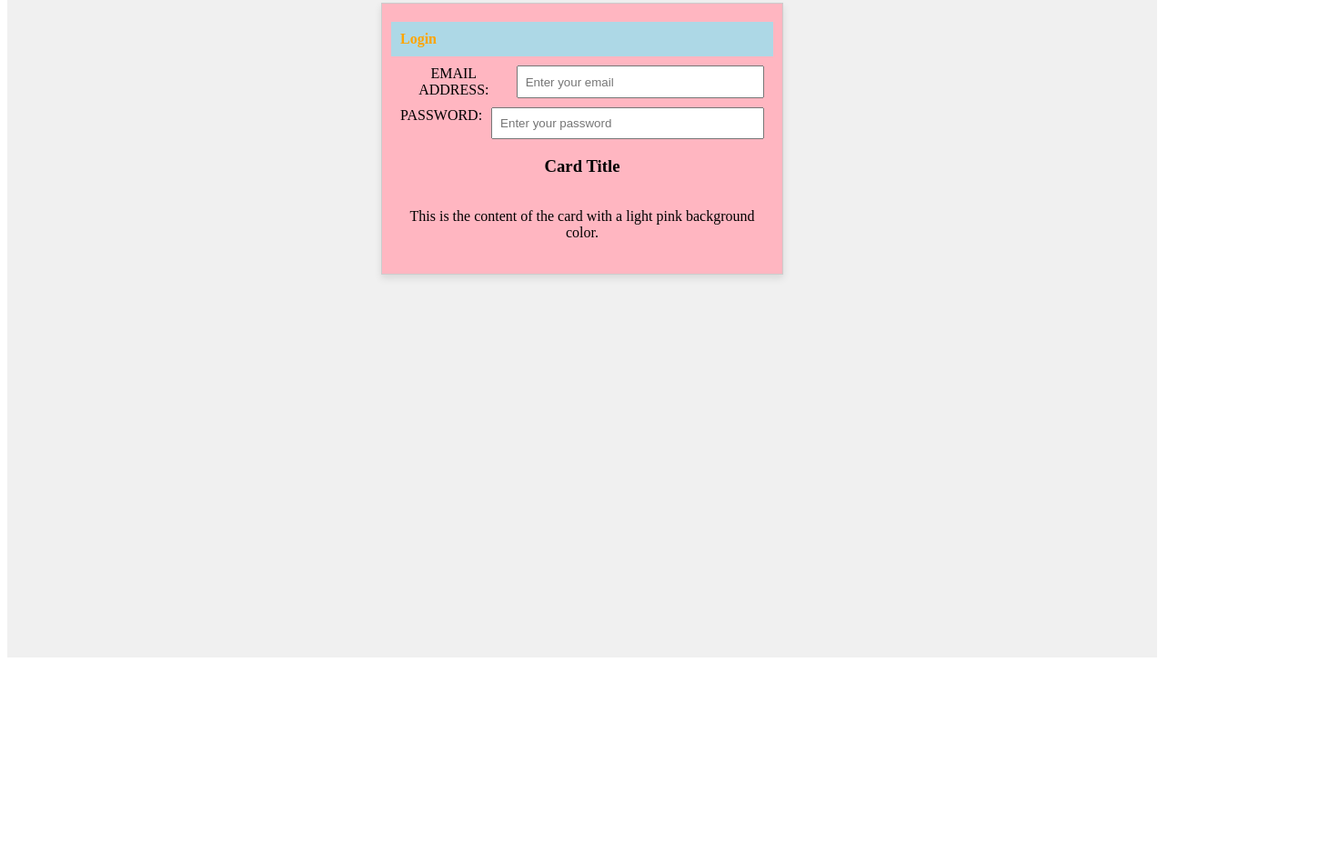
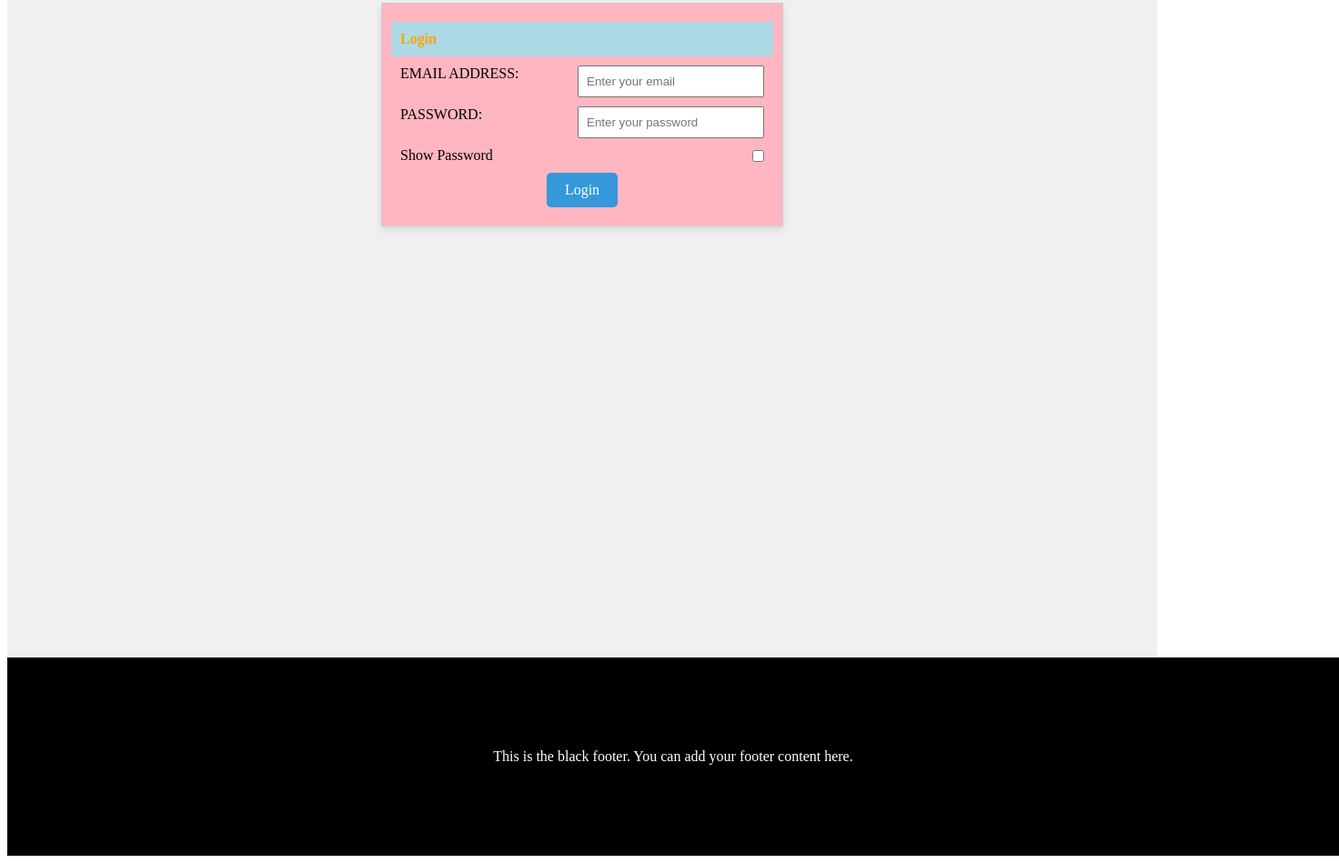
Before and after one commit to BevanMkhabele/Arts-Sketches, a plain HTML site: page index.html in a window 1280 px wide. Shown: the part 377-1326 px from the top of the page at 91% size, 1472 px wide, since content can reach past the window. Before the commit the page ends 1108 px from the top, so only its background shows below. Drawn offline with Linux system fonts and the light colour scheme.

Commit message:
Update index.html

```diff
--- a/index.html
+++ b/index.html
@@ -109,12 +109,51 @@
         }
 
         .input-div label {
+            width: 50%;
+            text-align: left;
             margin-right: 10px;
         }
 
         .input-div input {
-            width: 70%; /* Adjust the width as needed */
+            width: 50%; /* Adjust the width as needed */
             padding: 8px;
+        }
+
+        /* Style for the show password checkbox */
+        .show-password {
+            display: flex;
+            align-items: center;
+            justify-content: space-between; /* Align items with space between them */
+            margin-top: 10px;
+            width: 100%; /* Full width for the input div */
+        }
+
+        .show-password label {
+            margin: 0; /* Remove margin */
+        }
+
+        .show-password input {
+            margin: 0; /* Remove margin */
+        }
+
+        /* Style for the login button */
+        .login-button {
+            margin-top: 10px;
+            background-color: #3498db;
+            color: #fff;
+            padding: 10px 20px;
+            cursor: pointer;
+            border: none;
+            border-radius: 5px;
+        }
+
+        /* Style for the black footer */
+        footer {
+            background-color: #000; /* Black background color */
+            color: #fff; /* White text color */
+            text-align: center;
+            padding: 100px; /* Increased padding for a taller footer */
+            width: 100%;
         }
     </style>
 </head>
@@ -174,12 +213,23 @@
                 <label for="password">PASSWORD:</label>
                 <input type="password" id="password" name="password" placeholder="Enter your password">
             </div>
-            <!-- Card Content -->
-            <h3>Card Title</h3>
-            <p>This is the content of the card with a light pink background color.</p>
+            <!-- Show Password Checkbox -->
+            <div class="show-password">
+                <label for="showPassword">Show Password</label>
+                <input type="checkbox" id="showPassword" name="showPassword">
+            </div>
+            <!-- Login Button -->
+            <div class="login-button">
+                Login
+            </div>
         </div>
 
     </div>
+
+    <!-- Black Footer -->
+    <footer>
+        This is the black footer. You can add your footer content here.
+    </footer>
 
     <!-- Rest of your page content goes here -->
 
```
